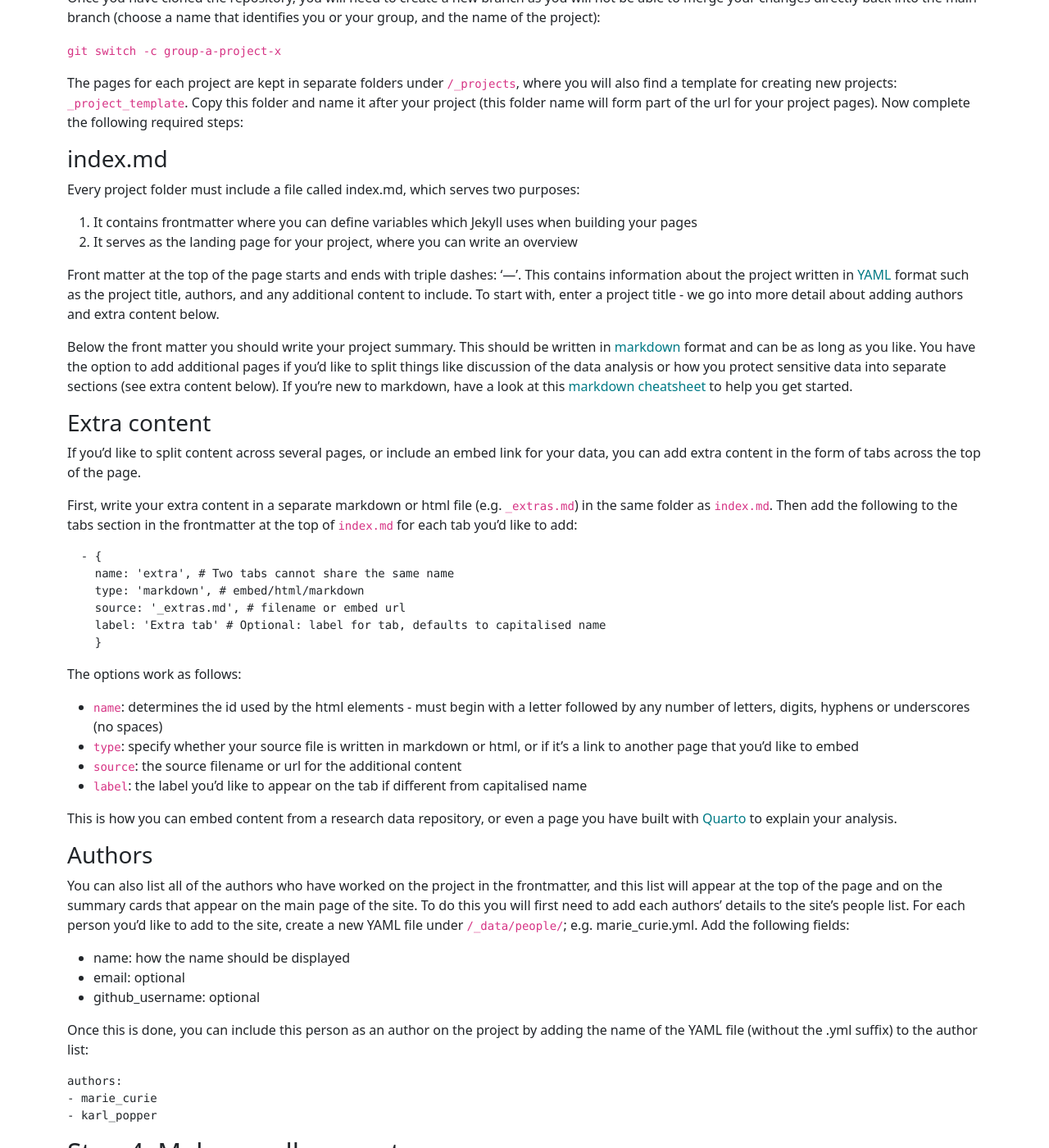
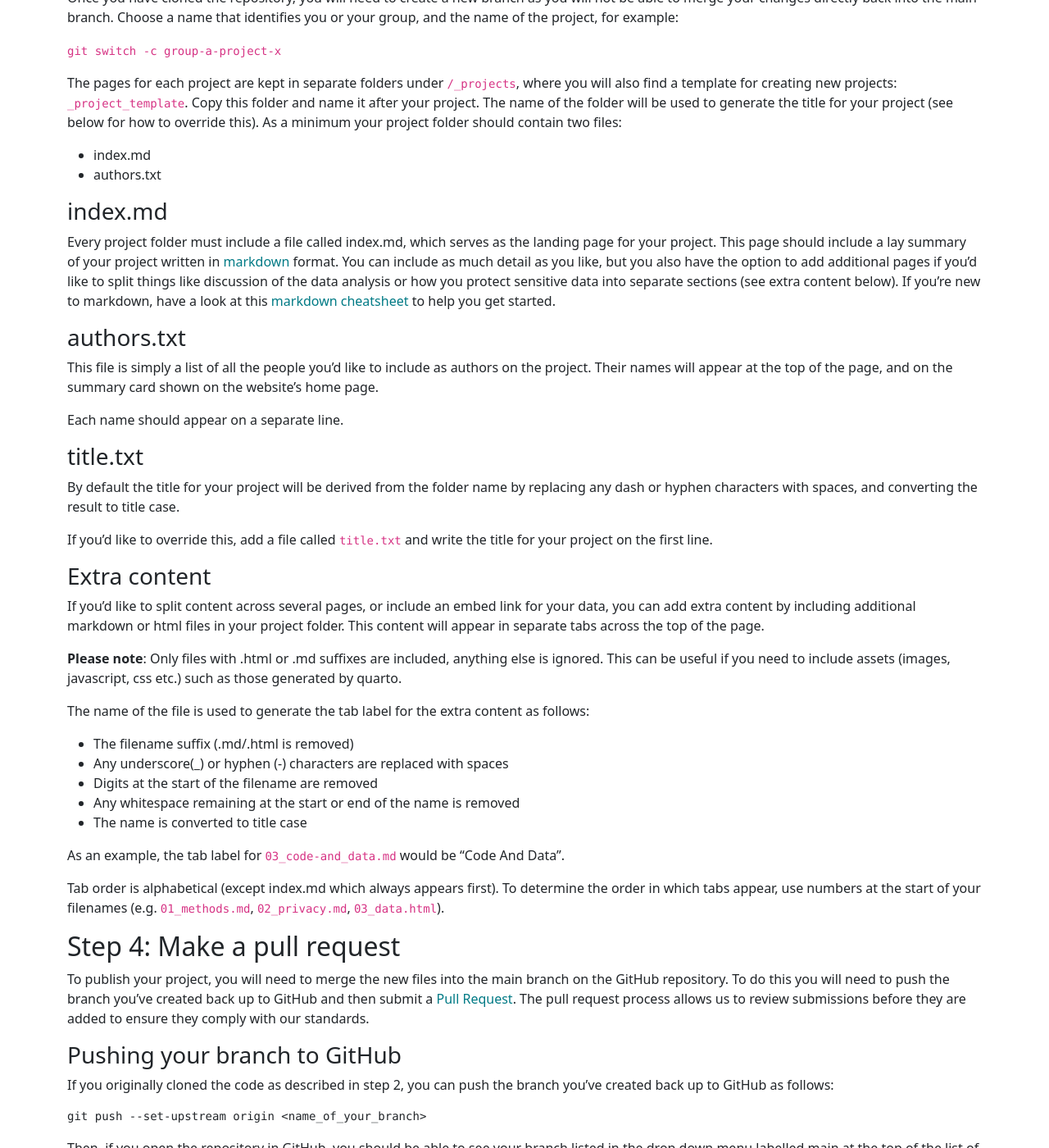
Before and after one commit to uclh-criu/test-uclh-research-discovery, a Jekyll site: the page built from contribute/project_submission.md, in a window 1280 px wide and 1400 px high, scrolled down 861 px. Shown: the whole window at 82% size. Built offline with Jekyll 4.4.1, drawn with Linux system fonts in a browser that asks for light colours; some of the changed text lies outside the part shown.

Commit message:
Update project submission guidelines

````diff
--- a/contribute/project_submission.md
+++ b/contribute/project_submission.md
@@ -17,7 +17,7 @@ If you are a UCLH researcher, you can submit details about your own research pro
 
 To help people who are interested in your research to better understand what data you have used and how you process it, it can be helpful to generate a synthetic dataset which you can share together with any relevant computer code in an open-access repository. We recommend using UCL's institutional [research data respository](https://rdr.ucl.ac.uk/) service as it is free for all UCL researchers to use and provides an embed link which can be used to include your data alongside details about your project on this site. Please read the guidance on the [UCL Library Researd Data Repository](https://www.ucl.ac.uk/library/open-science-research-support/research-data-management/ucl-research-data-repository) page for details on how to prepare and upload your data.
 
-Once your submission has been approved, you can find the embed URL by navigating to your deposit's page and selecting 'Embed' from the menu. Copy the src url from the iframe tag and save this for step 3.
+Once your submission has been approved, you can find the embed URL by navigating to your deposit's page and selecting 'Embed' from the menu. Copy the iframe tag and include this in one of the html or markdown files you create in Step 3.
 
 ## Step 2: Clone our repository on GitHub
 
@@ -29,75 +29,70 @@ The source code for this site can be found on GitHub: [{{site.data.github.url}}]
 
 ## Step 3: Complete the project template
 
-Once you have cloned the repository, you will need to create a new branch as you will not be able to merge your changes directly back into the main branch (choose a name that identifies you or your group, and the name of the project):
+Once you have cloned the repository, you will need to create a new branch as you will not be able to merge your changes directly back into the main branch. Choose a name that identifies you or your group, and the name of the project, for example:
 
 `git switch -c group-a-project-x`
 
-The pages for each project are kept in separate folders under `/_projects`, where you will also find a template for creating new projects: `_project_template`. Copy this folder and name it after your project (this folder name will form part of the url for your project pages). Now complete the following required steps:
+The pages for each project are kept in separate folders under `/_projects`, where you will also find a template for creating new projects: `_project_template`. Copy this folder and name it after your project. The name of the folder will be used to generate the title for your project (see below for how to override this). As a minimum your project folder should contain two files:
+
+* index.md
+* authors.txt
 
 ### index.md
-Every project folder must include a file called index.md, which serves two purposes:
-1. It contains frontmatter where you can define variables which Jekyll uses when building your pages
-2. It serves as the landing page for your project, where you can write an overview
+Every project folder must include a file called index.md, which serves as the landing page for your project. This page should include a lay summary of your project written in [markdown](https://en.wikipedia.org/wiki/Markdown) format. You can include as much detail as you like, but you also have the option to add additional pages if you'd like to split things like discussion of the data analysis or how you protect sensitive data into separate sections (see extra content below). If you're new to markdown, have a look at this [markdown cheatsheet](https://github.com/adam-p/markdown-here/wiki/Markdown-Cheatsheet) to help you get started.
 
-Front matter at the top of the page starts and ends with triple dashes: '---'. This contains information about the project written in [YAML](https://en.wikipedia.org/wiki/YAML) format such as the project title, authors, and any additional content to include. To start with, enter a project title - we go into more detail about adding authors and extra content below.
+### authors.txt
+This file is simply a list of all the people you'd like to include as authors on the project. Their names will appear at the top of the page, and on the summary card shown on the website's home page.
 
-Below the front matter you should write your project summary. This should be written in [markdown](https://en.wikipedia.org/wiki/Markdown) format and can be as long as you like. You have the option to add additional pages if you'd like to split things like discussion of the data analysis or how you protect sensitive data into separate sections (see extra content below). If you're new to markdown, have a look at this [markdown cheatsheet](https://github.com/adam-p/markdown-here/wiki/Markdown-Cheatsheet) to help you get started.
+Each name should appear on a separate line.
+
+### title.txt
+By default the title for your project will be derived from the folder name by replacing any dash or hyphen characters with spaces, and converting the result to title case.
+
+If you'd like to override this, add a file called `title.txt` and write the title for your project on the first line.
 
 ### Extra content
-If you'd like to split content across several pages, or include an embed link for your data, you can add extra content in the form of tabs across the top of the page.
+If you'd like to split content across several pages, or include an embed link for your data, you can add extra content by including additional markdown or html files in your project folder. This content will appear in separate tabs across the top of the page.
 
-First, write your extra content in a separate markdown or html file (e.g. `_extras.md`) in the same folder as `index.md`. Then add the following to the tabs section in the frontmatter at the top of `index.md` for each tab you'd like to add:
+**Please note**: Only files with .html or .md suffixes are included, anything else is ignored. This can be useful if you need to include assets (images, javascript, css etc.) such as those generated by quarto.
 
-```yaml
-  - {
-    name: 'extra', # Two tabs cannot share the same name
-    type: 'markdown', # embed/html/markdown
-    source: '_extras.md', # filename or embed url
-    label: 'Extra tab' # Optional: label for tab, defaults to capitalised name
-    }
-```
+The name of the file is used to generate the tab label for the extra content as follows:
 
-The options work as follows:
-* `name`: determines the id used by the html elements - must begin with a letter followed by any number of letters, digits, hyphens or underscores (no spaces)
-* `type`: specify whether your source file is written in markdown or html, or if it's a link to another page that you'd like to embed
-* `source`: the source filename or url for the additional content
-* `label`: the label you'd like to appear on the tab if different from capitalised name
+* The filename suffix (.md/.html is removed)
+* Any underscore(_) or hyphen (-) characters are replaced with spaces
+* Digits at the start of the filename are removed
+* Any whitespace remaining at the start or end of the name is removed
+* The name is converted to title case
 
-This is how you can embed content from a research data repository, or even a page you have built with [Quarto](https://quarto.org/) to explain your analysis.
+As an example, the tab label for `03_code-and_data.md` would be "Code And Data".
 
-### Authors
-You can also list all of the authors who have worked on the project in the frontmatter, and this list will appear at the top of the page and on the summary cards that appear on the main page of the site. To do this you will first need to add each authors' details to the site's people list. For each person you'd like to add to the site, create a new YAML file under `/_data/people/`; e.g. marie_curie.yml. Add the following fields:
-
-* name: how the name should be displayed
-* email: optional
-* github_username: optional
-
-Once this is done, you can include this person as an author on the project by adding the name of the YAML file (without the .yml suffix) to the author list:
-
-```yaml
-authors:
-- marie_curie
-- karl_popper
-```
+Tab order is alphabetical (except index.md which always appears first). To determine the order in which tabs appear, use numbers at the start of your filenames (e.g. `01_methods.md`, `02_privacy.md`, `03_data.html`).
 
 ## Step 4: Make a pull request
 
-When you're ready to publish your project, you can submit a pull request to merge your changes back into the main GitHub repository. If you originally cloned the code as described in step 2, you can push the branch you've created back up to GitHub as follows:
+To publish your project, you will need to merge the new files into the main branch on the GitHub repository. To do this you will need to push the branch you've created back up to GitHub and then submit a [Pull Request](https://docs.github.com/en/pull-requests/collaborating-with-pull-requests/proposing-changes-to-your-work-with-pull-requests/about-pull-requests). The pull request process allows us to review submissions before they are added to ensure they comply with our standards.
+
+### Pushing your branch to GitHub
+If you originally cloned the code as described in step 2, you can push the branch you've created back up to GitHub as follows:
 
 ```bash
 git push --set-upstream origin <name_of_your_branch>
 ```
 
-If you open the repository in GitHub, you should be able to see your branch listed in the drop down menu labelled main at the top of the list of files.
+Then, if you open the repository in GitHub, you should be able to see your branch listed in the drop down menu labelled main at the top of the list of files.
 
+Pushing to the repository triggers an automatic process which will generate metadata and prepend it to index.md. Once generated, if you're comfortable working with Jekyll, you can edit this metadata to do things like changing the automatically generated project title and tab labels.
+
+### Submitting a Pull Request
 To open a pull request:
 * Select Pull requests from the top navigation menu
 * Click the green 'New pull request' button
 * Select main from the left hand side dropdown labelled base (this should already be selected)
 * Select your branch from the right hand side dropdown labelled compare
 * Click 'Create pull request'
-* Add a title and description, including and details you think may be relevant for somebody reviewing your changes
+* Add a title and description, including any details you think may be relevant for somebody reviewing your changes
 * Then click 'Create pull request'
 
-Your pull request will then need to be approved by two reviewers who are chosen automatically. Reviewers may make comments or request changes before approving your submission so make sure you are able to receive notifications from GitHub in order to respond to their requests.
+Your pull request will then need to be approved by two reviewers who are chosen automatically from a pool of volunteer editors. Reviewers might sometimes make comments or request changes before approving your submission so please make sure you are able to receive notifications from GitHub in order to respond to their requests.
+
+Once approved, your project will be merged into the main branch and it will automatically appear on the live website.
````
